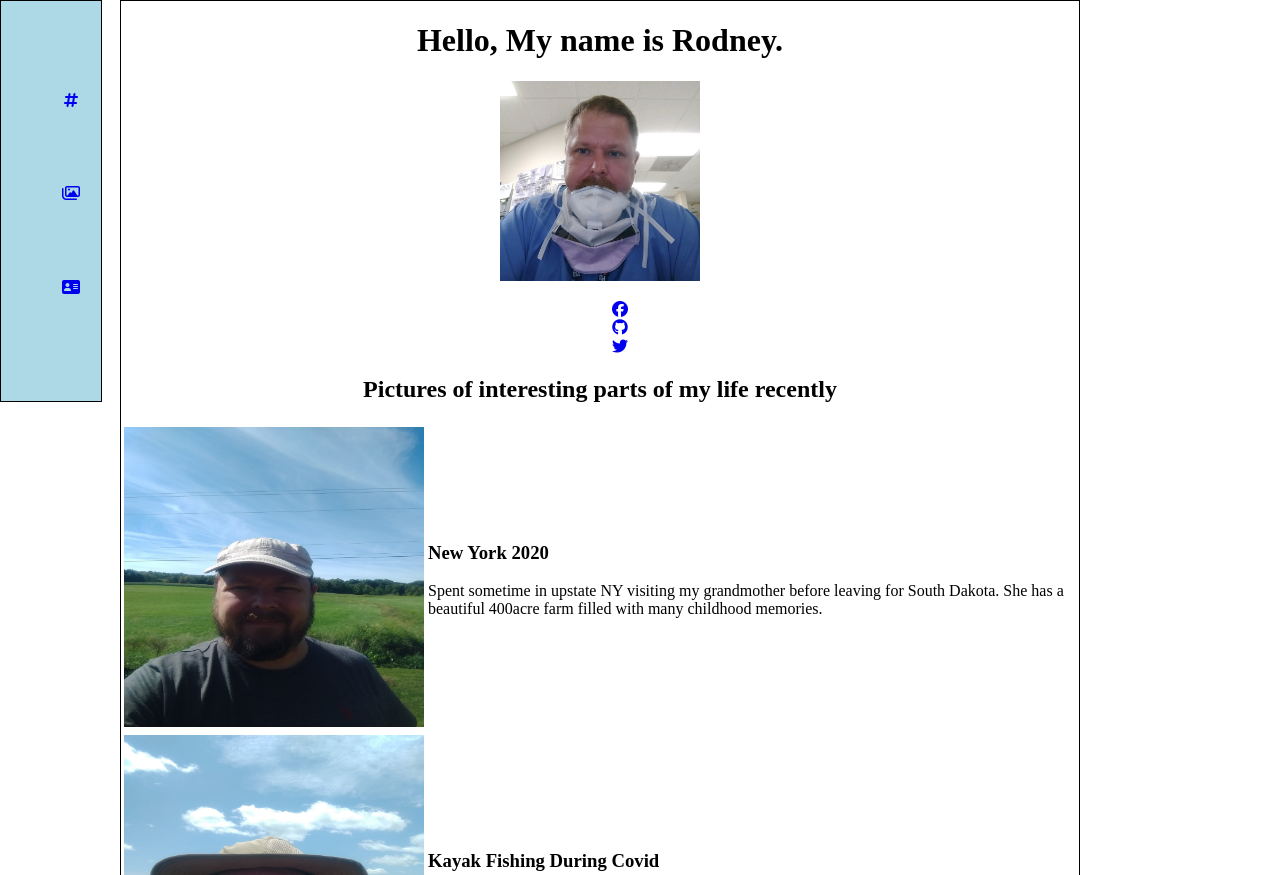
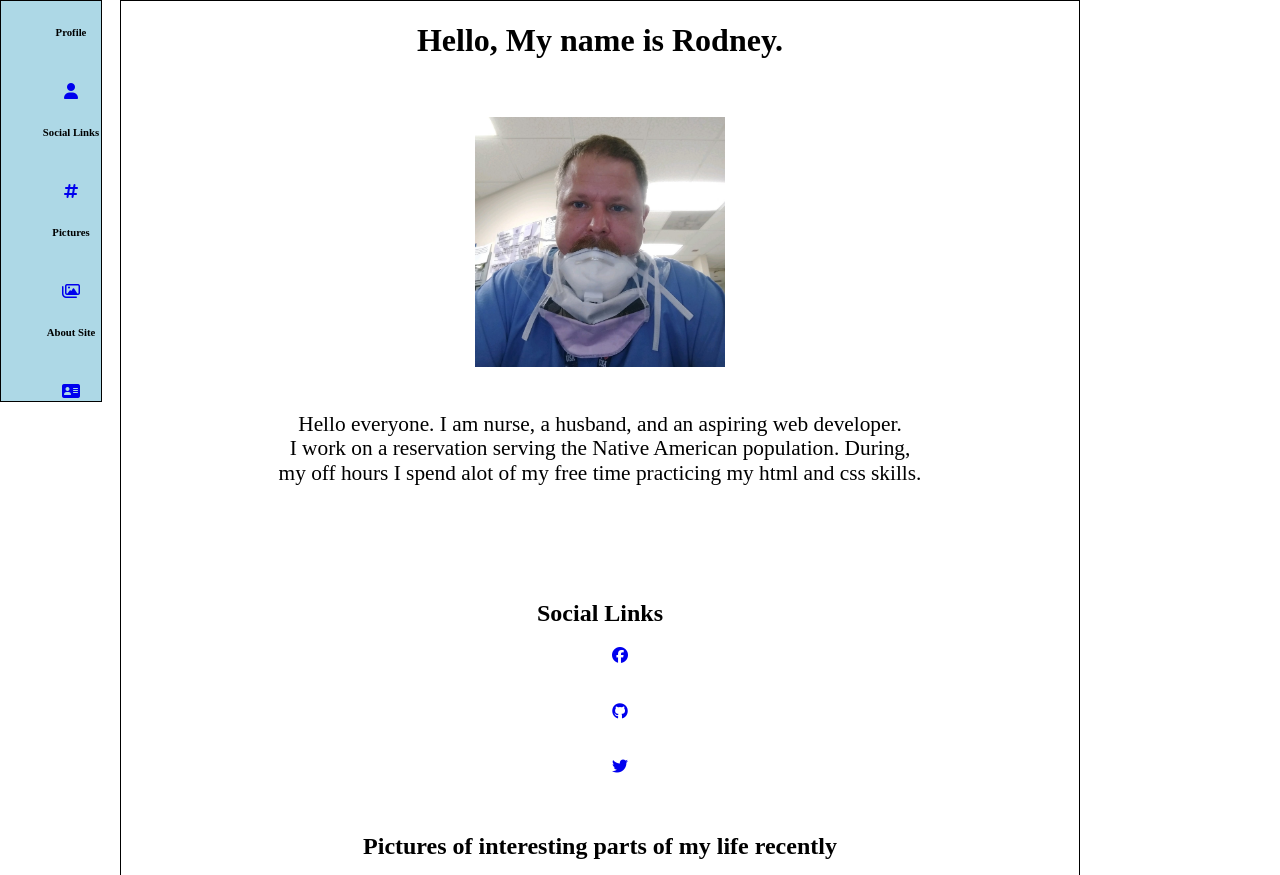
Before and after one commit to welchdragonwebd/Challengefive, a plain HTML site: page index.html in a window 1280 px wide. Shown: the top 875 px of the page. Drawn offline with nearby package versions, Linux system fonts and the light colour scheme.

Commit message:
working nav bar initial

```diff
--- a/css/main.css
+++ b/css/main.css
@@ -9,7 +9,7 @@
 #sidebar li a{
   display: block;
   width: 60px;
-  padding-top: 75px;
+  padding-top:1px;
 }
 #sidebar ul{
   list-style: none;
@@ -23,6 +23,9 @@
 }
 .profile{
   text-align: center;
+}
+.profile p{
+  font-size: 16pt;
 }
 .social{
   text-align: center;
--- a/index.html
+++ b/index.html
@@ -10,40 +10,73 @@
   <body>
     <div id="sidebar">
       <ul>
-        <li><a href="social">
+        <li><h6>Profile</h6>
+          <br>
+          <a href="#profile">
+            <i class="fas fa-user"></i></a></li>
+        <li><h6>Social Links</h6>
+            <br>
+            <a href="#social">
             <i class="fas fa-hashtag"></i></a></li>
-        <li><a href="pictures">
+        <li><h6>Pictures</h6>
+            <br>
+            <a href="#pictures">
             <i class="far fa-images"></i></a></li>
-        <li><a href="about">
+        <li><h6>About Site</h6>
+            <br>
+            <a href="#about">
             <i class="fas fa-address-card"></i></a></li>
       </ul>
     </div>
     <div id="container">
       <div class="profile">
-        <h1>Hello, My name is Rodney.</h1>
-        <img src="images/profile.jpg" alt="profilepicture" height="200px" width="200px">
+        <h1><a name="profile">Hello, My name is Rodney.</a></h1>
+        <br>
+        <br>
+        <img src="images/profile.jpg" alt="profilepicture" height="250px" width="250px">
+        <br>
+        <br>
+        <p>Hello everyone. I am nurse, a husband, and an aspiring web developer.
+        <br>  I work on a reservation serving the Native American population. During,
+        <br>  my off hours I spend alot of my free time practicing my html and css
+          skills.</p>
       </div>
+      <br>
+      <br>
+      <br>
+      <br>
       <div class="social">
+        <h2><a name="social">Social Links</a></h2>
         <ul>
           <li><a href="www.facebook.com/rodney.carrier16" target="_blank">
               <i class="fab fa-facebook"></i></a></li>
+              <br>
+              <br>
           <li><a href="www.github.com/welchdragonwebd@gmail.com" target="_blank">
               <i class="fab fa-github"></i></a></li>
+              <br>
+              <br>
           <li><a href="www.twitter.com/" target="_blank">
               <i class="fab fa-twitter"></i></a></li>
+              <br>
+              <br>
         </ul>
       </div>
       <div class="pictures">
         <table>
-          <h2>Pictures of interesting parts of my life recently</h2>
+          <h2><a name="pictures">Pictures of interesting parts of my life recently</a></h2>
           <tr>
             <td><img src="images/newyork.jpg" alt="NewYork" height="300px" width="300px"</td>
+            <br>
+            <br>
             <td><h3>New York 2020</h3><p>Spent sometime in upstate NY visiting
             my grandmother before leaving for South Dakota. She has a beautiful
             400acre farm filled with many childhood memories.</p>
           </tr>
           <tr>
             <td><img src="images/kayak.jpg" alt="kayak" height="300px" width="300px"></td>
+            <br>
+            <br>
             <td><h3>Kayak Fishing During Covid</h3>
                 <p>During covid while in Florida one of my favorite activies was
                    to go kayaking. My favorite place was guana river where I
@@ -51,6 +84,8 @@
           </tr>
           <tr>
             <td><img src="images/apallachian.jpg" alt="appalachian" height="300px" width="300px"></td>
+            <br>
+            <br>
             <td><h3>Hiking with son</h3><p>This is a picture of my son
               during our trip on the appalachian trail. We started in Georgia
               and hiked towards North Carolina. We saw a blackbear on our way back.</td>
@@ -58,7 +93,7 @@
         </table>
       </div>
       <div class="about">
-        <h2>Why website was created</h2>
+        <h2><a name="about">Why website was created</a></h2>
         <p>This website was created in order to practice and develop my own
         html & css skills. This site was developed in order to practice creating
         navigation bars.</p>
```
